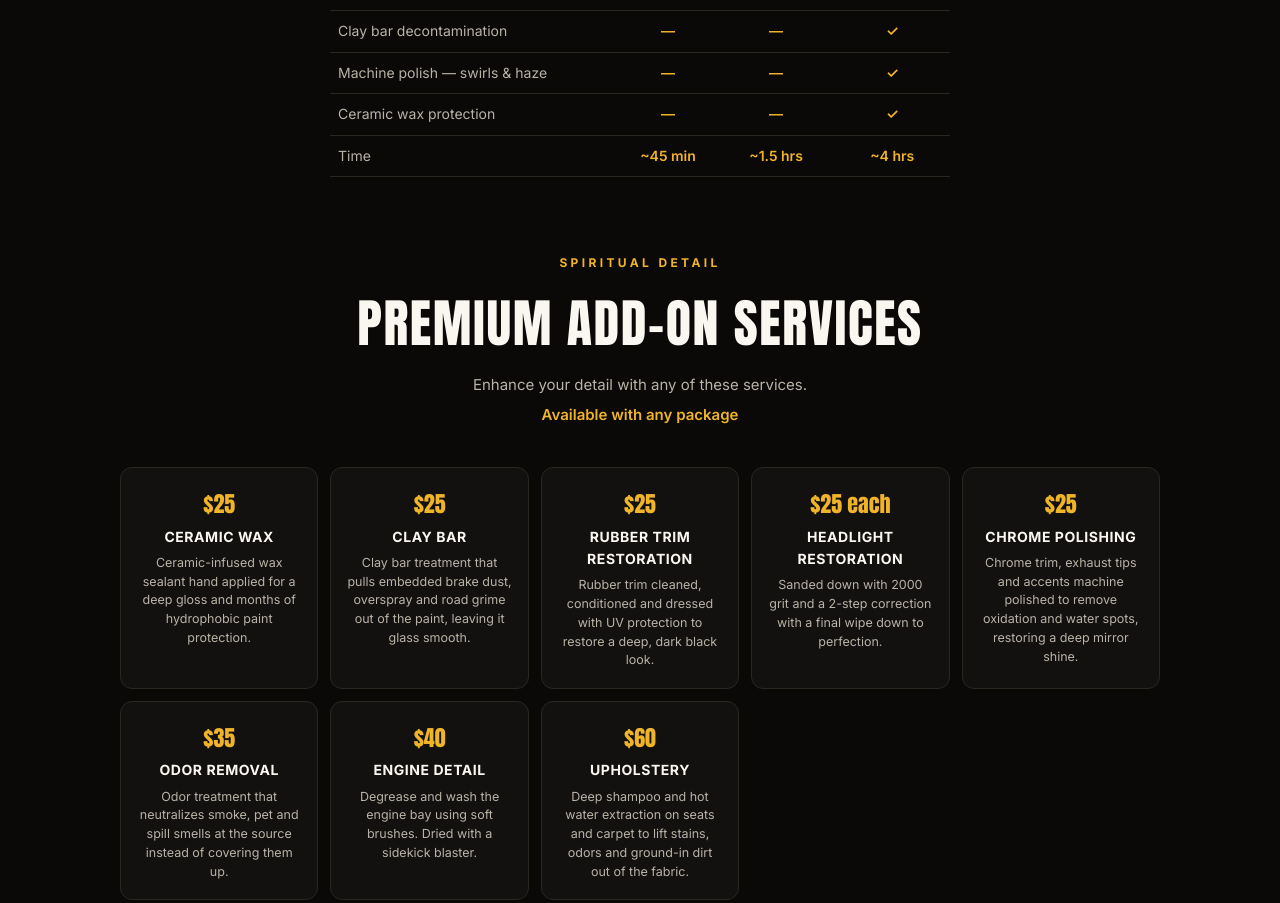
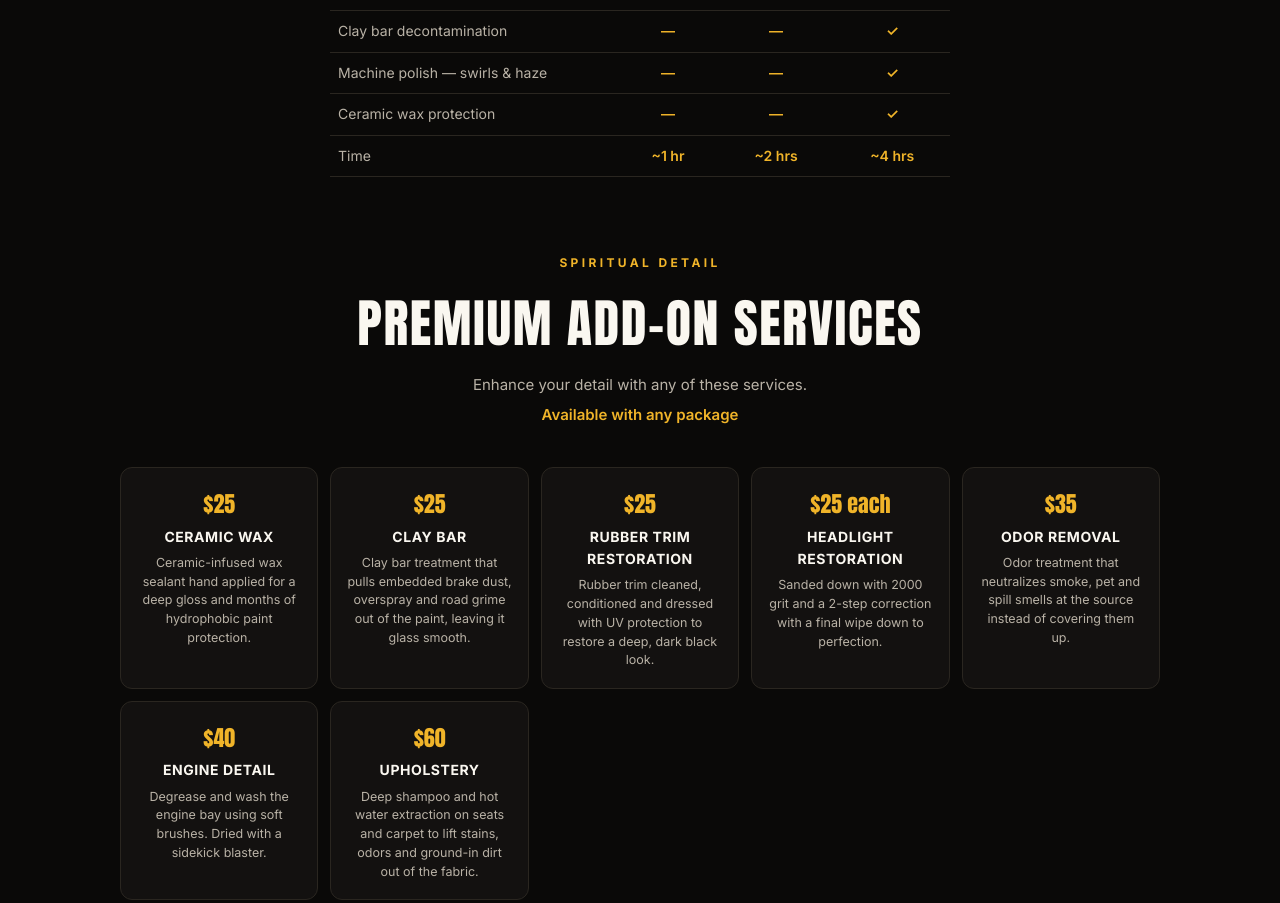
Before and after one commit to nick032021-ui/Spiritual-detail-website, a plain HTML site: page index.html in a window 1280 px wide. Shown: the part 1800-2703 px from the top of the page. Drawn offline with Linux system fonts and the light colour scheme; no server answers.

Commit message:
Remove Chrome Polishing add-on; Express Wash ~1 hr, Essential Detail ~2 hrs

```diff
--- a/index.html
+++ b/index.html
@@ -314,7 +314,7 @@ footer{border-top:1px solid var(--gold-line);padding:44px 0 34px;text-align:cent
         <tr><td>Clay bar decontamination</td><td>—</td><td>—</td><td>✓</td></tr>
         <tr><td>Machine polish — swirls &amp; haze</td><td>—</td><td>—</td><td>✓</td></tr>
         <tr><td>Ceramic wax protection</td><td>—</td><td>—</td><td>✓</td></tr>
-        <tr><td>Time</td><td>~45 min</td><td>~1.5 hrs</td><td>~4 hrs</td></tr>
+        <tr><td>Time</td><td>~1 hr</td><td>~2 hrs</td><td>~4 hrs</td></tr>
       </table>
     </div>
   </div>
@@ -497,14 +497,14 @@ footer{border-top:1px solid var(--gold-line);padding:44px 0 34px;text-align:cent
 <script>
 /* ================= config ================= */
 const SERVICES=[
-  {id:'express',name:'Express Wash',price:55,sur:10,dur:'~45 min',
+  {id:'express',name:'Express Wash',price:55,sur:10,dur:'~1 hr',
    blurb:"“It’s kept up — it just needs a refresh.”",
    feats:[
      'Hand wash & dry',
      'Windows cleaned, inside & out',
      'Tires dressed, door jambs wiped',
      'Final walk-around']},
-  {id:'essential',name:'Essential Detail',price:100,sur:10,dur:'~1.5 hrs',popular:true,
+  {id:'essential',name:'Essential Detail',price:100,sur:10,dur:'~2 hrs',popular:true,
    blurb:"“It hasn’t been detailed in a while.”",
    feats:[
      'Everything in Express, plus:',
@@ -526,7 +526,6 @@ const ADDONS=[
   {id:'claybar',name:'Clay Bar',price:25,desc:'Clay bar treatment that pulls embedded brake dust, overspray and road grime out of the paint, leaving it glass smooth.'},
   {id:'trim',name:'Rubber Trim Restoration',price:25,desc:'Rubber trim cleaned, conditioned and dressed with UV protection to restore a deep, dark black look.'},
   {id:'headlight',name:'Headlight Restoration',price:50,displayPrice:25,note:'each',desc:'Sanded down with 2000 grit and a 2-step correction with a final wipe down to perfection.'},
-  {id:'chrome',name:'Chrome Polishing',price:25,desc:'Chrome trim, exhaust tips and accents machine polished to remove oxidation and water spots, restoring a deep mirror shine.'},
   {id:'odor',name:'Odor Removal',price:35,desc:'Odor treatment that neutralizes smoke, pet and spill smells at the source instead of covering them up.'},
   {id:'engine',name:'Engine Detail',price:40,desc:'Degrease and wash the engine bay using soft brushes. Dried with a sidekick blaster.'},
   {id:'upholstery',name:'Upholstery',price:60,desc:'Deep shampoo and hot water extraction on seats and carpet to lift stains, odors and ground-in dirt out of the fabric.'},
```
